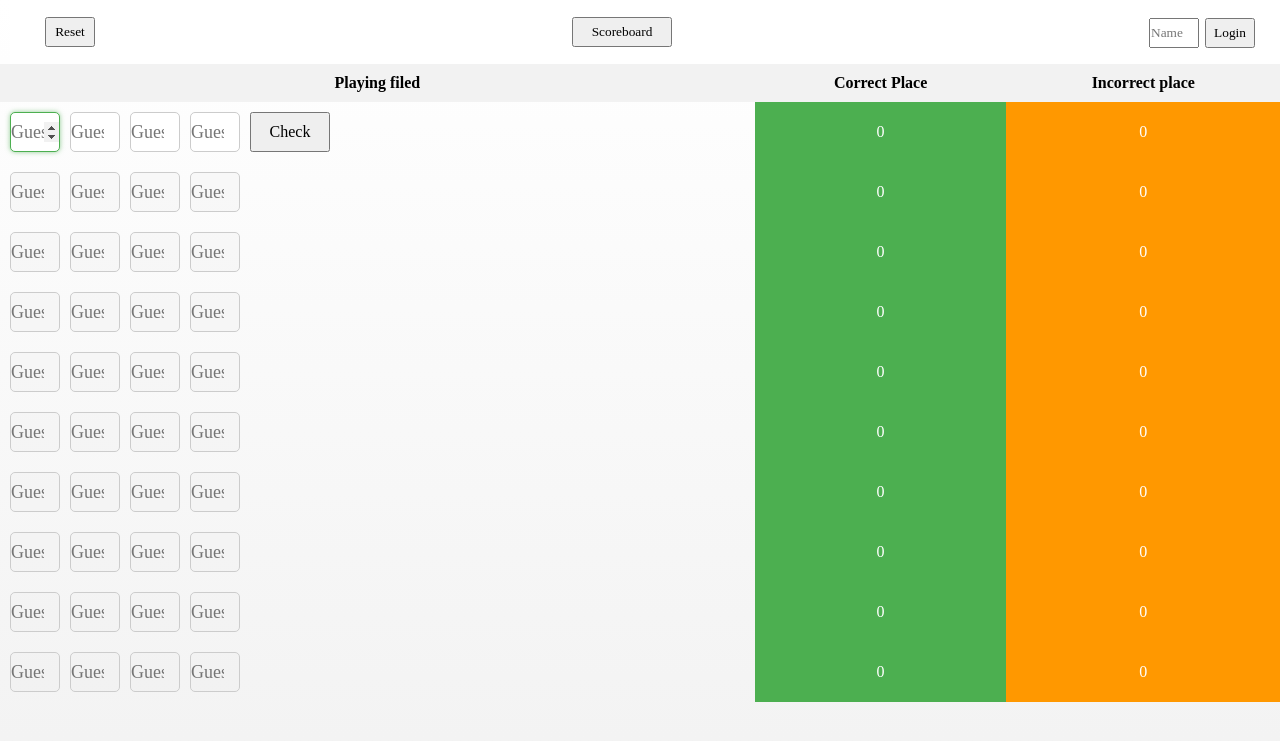
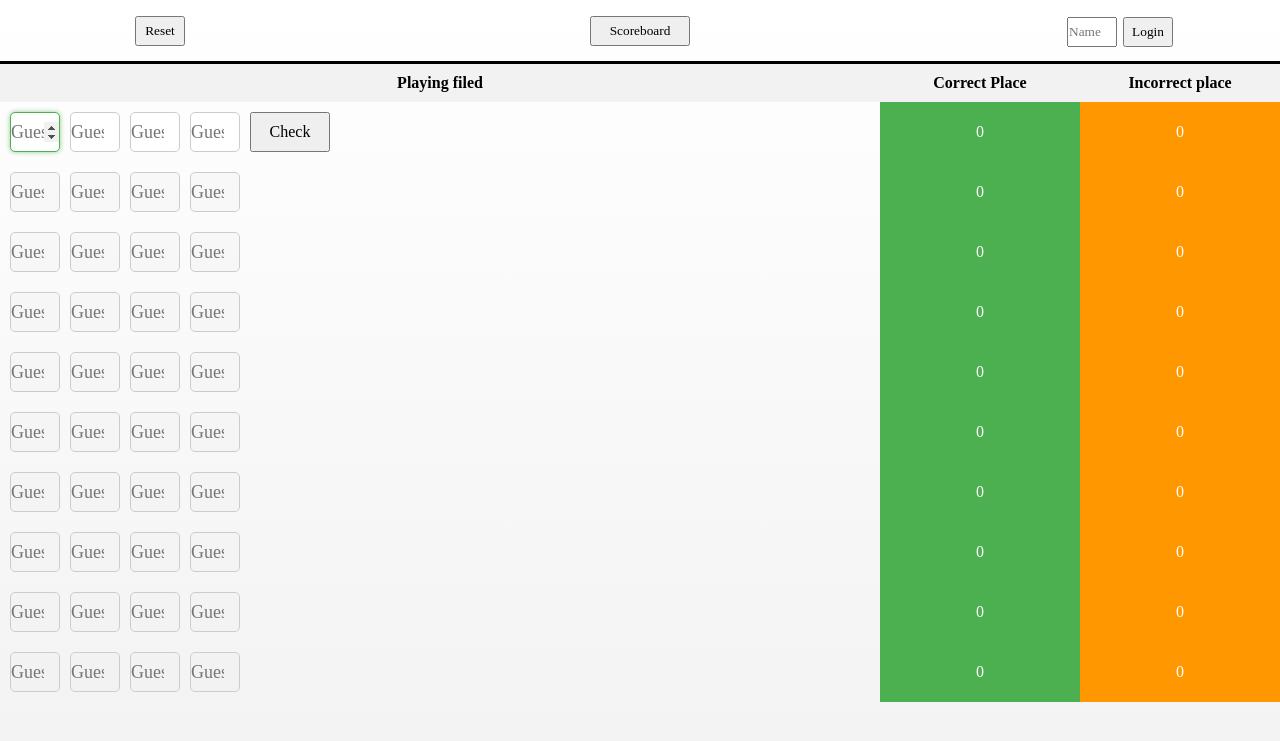
Before and after one commit to KejBeg/guessGame, a Flask app: page / in a window 1280 px wide. Shown: the top 741 px of the page. Run offline with Flask 3, Linux system fonts and the light colour scheme; some web fonts are replaced.

Commit message:
Refactored css and everything should be working as expected

```diff
--- a/flaskr/app.py
+++ b/flaskr/app.py
@@ -52,7 +52,7 @@ def scoreboard():
     charsToReplace = [",", "'", "(", ")"]
 
     # Define name for scoreboard
-    cur.execute("SELECT name FROM scoreboard WHERE wonState = '1' LIMIT 10;")
+    cur.execute("SELECT name FROM scoreboard WHERE wonState = '1';")
     scoreboardNames = list(cur.fetchall())
     # Loop to remove undesirable characters
     for i in range(len(scoreboardNames)):
@@ -61,7 +61,7 @@ def scoreboard():
             scoreboardNames[i] = scoreboardNames[i].replace(char, "")
 
     # Define amount of tries for scoreboard
-    cur.execute("SELECT tryCount FROM scoreboard WHERE wonState = '1' LIMIT 10;")
+    cur.execute("SELECT tryCount FROM scoreboard WHERE wonState = '1';")
     scoreboardAmountOfTries = list(cur.fetchall())
     # Loop to remove undesirable characters
     for i in range(len(scoreboardAmountOfTries)):
@@ -70,7 +70,7 @@ def scoreboard():
             scoreboardAmountOfTries[i] = scoreboardAmountOfTries[i].replace(char, "")
 
     # define the winning code for scoreboard
-    cur.execute("SELECT winningCode FROM scoreboard WHERE wonState = '1' LIMIT 10;")
+    cur.execute("SELECT winningCode FROM scoreboard WHERE wonState = '1';")
     scoreboardWinningCode = list(cur.fetchall())
     # Loop to remove undesirable characters
     for i in range(len(scoreboardWinningCode)):
--- a/flaskr/static/style.css
+++ b/flaskr/static/style.css
@@ -13,55 +13,38 @@ font-family: "Cascadia Code";
 body {
     font-family: Arial, sans-serif;
     background-color: #f2f2f2;
+    background-image: linear-gradient(to bottom, #fff, #f2f2f2);
 }
 
-#navbar {
-background-color: #fff;
-padding: 10px;
-display: flex;
-justify-content: space-between;
-display: flex;
-flex-flow: row-reverse;
-margin-left: 10px;
+#navbar{
+    display: grid;
+    grid-template-columns: 1fr 2fr 1fr;
+    place-items: center;
+    margin: 0;
+    font-size: 24px;
+    width: 100vw;
+    height: 64px;
+    border-style: none none solid none;
+    & input{
+        width: 50px;
+        height: 30px;
+    }
+    #site input{
+        width: 100px;
+    }
 }
 
-#table-container {
+#game-table-container {
 margin-top: 20px;
-}
-
-#game-table {
+    & table{
         width: 100%;
         border-collapse: collapse;
-}
-
-#game-table th,
-#game-table td {
-padding: 10px;
-text-align: center;
-}
-
-#game-table th {
-background-color: #f2f2f2;
-}
-
-#game-table .correct-place {
-background-color: #4CAF50;
-color: white;
-}
-
-#game-table .wrong-place {
-background-color: #ff9800;
-color: white;
-}
-
-.letter-form {
+        & form {
             display: flex;
             align-items: center;
             width: 25vw;
             flex-grow: 1;
-}
-
-.letter-input {
+            & .letter-input {
                 width: fit-content;
                 height: 40px;
                 margin-right: 10px;
@@ -70,56 +53,40 @@ border: 1px solid #ccc;
                 border-radius: 5px;
                 font-size: 18px;
             }
-
-.game-table-submit{
-    width: 80px;
-    height: 40px;
-    font-size: medium;
-}
-
-.letter-input:focus {
+            & .letter-input:focus {
                 outline: none;
                 border-color: #4CAF50;
                 box-shadow: 0 0 5px rgba(76, 175, 80, 0.6);
             }
-
-/* Additional styling for the comforting effect */
-body {
-background-image: linear-gradient(to bottom, #fff, #f2f2f2);
+            & .game-table-submit{
+                width: clamp(20px, 80px, 80px);
+                height: 40px;
+                font-size: medium;
+            }
+        }
+        & .correct-place{
+            width: clamp(40px, 200px, 400px);
+            background-color: #4CAF50;
+            color: white;
+        }
+        & .wrong-place{
+            width: clamp(40px, 200px, 400px);
+            background-color: #ff9800;
+            color: white;
+        }
+    }
 }
 
-.container {
-background-color: #fff;
-border-radius: 5px;
-box-shadow: 0 2px 10px rgba(0, 0, 0, 0.1);
+th,
+td {
+padding: 10px;
+text-align: center;
 }
 
-#navbar{
-    display: flex;
-    flex-direction: row;
-    justify-content: space-between;
-    align-items: center;
-    font-size: 24px;
-    width: 100vw;
-    height: 64px;
+th {
+background-color: #f2f2f2;
 }
 
-#navbar input{
-    width: 50px;
-    height: 30px;
-}
-
-#reset{
-    margin-left: 25px;
-}
-
-#scoreboard input{
-    width: 100px;
-}
-
-#login{
-    margin-right: 25px;
-}
 
 #gameOver-container{
 	display: flex;
@@ -135,5 +102,13 @@ box-shadow: 0 2px 10px rgba(0, 0, 0, 0.1);
 }
 
 #scoreboard-container{
-
+    display: flex;
+    & table{
+        text-align: center;
+        width: 100%;
+        height: 100%;
+        justify-content: center;
+        align-items: baseline;
+        font-size: 18px;
     }
+}
--- a/flaskr/templates/index.html
+++ b/flaskr/templates/index.html
@@ -1,9 +1,9 @@
 {% extends 'layout.html' %}
 
 {% block body %}
-<span id="table-container">
-<table id="game-table">
-    <thead id="game-table-head">
+<span id="game-table-container">
+<table>
+    <thead>
     <tr>
         <th>
             Playing filed
@@ -21,10 +21,9 @@
     <tr>
         <td>
             {% if i == enabledInput %}
-                <form name="letter-form-{{i}}" class="letter-form" id="letter-form-{{i}}" action="/verify" method="post" disabled>
-                <form name="letter-form-{{i}}" class="letter-form" id="letter-form-{{i}}" action="/verify" method="post" disabled>
+            <form name="letter-form-{{i}}" id="letter-form-{{i}}" action="/verify" method="post" disabled>
             {% else %}
-            <form name="letter-form-{{i}}" class="letter-form" id="letter-form-{{i}}" action="/verify" method="post">
+            <form name="letter-form-{{i}}" id="letter-form-{{i}}" action="/verify" method="post">
             {% endif %}
             {% for j in numOfInputs %}
             {% if i == enabledInput %}
@@ -44,10 +43,10 @@
             {% endif %}
             </form>
         </td>
-        <td class="correct-place places">
+        <td class="correct-place">
             {{correctPlaces[i]}}
         </td>
-        <td class="wrong-place places">
+        <td class="wrong-place">
             {{wrongPlaces[i]}}
         </td>
     </tr>
--- a/flaskr/templates/layout.html
+++ b/flaskr/templates/layout.html
@@ -5,24 +5,31 @@
     <meta name="viewport" content="width=device-width, initial-scale=1.0">
     <link rel="stylesheet" href="static/style.css">
     <script src="static/main.js" defer></script>
-    <title>Excel game</title>
+    <link rel="shortcut icon" href="static/guessIcon.png" type="image/x-icon">
+    <title>Guess the Code</title>
 </head>
 <body>
     <section id="main-section">
             <nav id="navbar">
-            <span id="reset">
+            <div id="reset">
                     <form action="/reset">
                         <input type="submit" value="Reset">
                     </form>
-                </span>
+                </div>
 
-                <span id="scoreboard">
+                <div id="site">
+                    {% if url_for(request.endpoint) == "/" %}
                     <form action="/scoreboard">
                         <input type="submit" value="Scoreboard">
                     </form>
-                </span>
+                    {% else %}
+                    <form action="/">
+                        <input type="submit" value="Game">
+                    </form>
+                    {% endif %}
+                </div>
 
-                <span id="login">
+                <div id="login">
                 {% if loginName == None %}
                 <form action="/login" method="post" name="login-form" id="login-form">
                     <input type="text" name="login-name" placeholder="Name">
@@ -34,7 +41,7 @@
                     <input type="submit" value="Logout">
                 </form>
                 {% endif %}
-            </span>
+            </div>
         </nav>
         {% block body %}
 
```
Also changed, not shown: flaskr/scoreboard.db, flaskr/static/guessIcon.png (added), 1 other file. Lines whose indentation alone changed are shown as unchanged.
